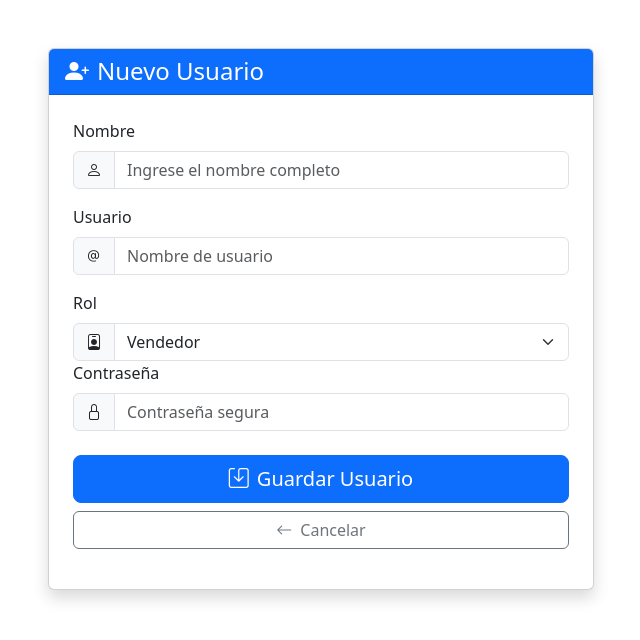
After one commit to RodrigoApaza7/www, a CodeIgniter 4 app: the page made by ventas/app/Views/auth/registro.php in a window 1280 px wide. The commit adds this page. Shown: the top 640 px of the page, without its empty margins (319-959 px from the left). Run offline with PHP 8.4 and a stand-in for CodeIgniter, Linux system fonts and the light colour scheme; the template is opened without the code that fills it, so the values that code supplies are empty; some libraries are stand-ins or nearby versions.

Commit message:
coñotumadre

```diff
--- a/ventas/app/Config/Routes.php
+++ b/ventas/app/Config/Routes.php
@@ -13,6 +13,10 @@ $routes->get('/', 'AuthController::index');
 $routes->get('login', 'AuthController::index');
 $routes->post('login/autenticar', 'AuthController::autenticar');
 $routes->get('logout', 'AuthController::logout');
+
+// Registro público
+$routes->get('registro', 'AuthController::registro');
+$routes->post('registro/guardar', 'AuthController::guardarRegistro');
 
 
 // =======================
--- /dev/null
+++ b/ventas/app/Views/auth/registro.php
@@ -0,0 +1,70 @@
+<!DOCTYPE html>
+<html lang="es">
+<head>
+    <meta charset="UTF-8">
+    <meta name="viewport" content="width=device-width, initial-scale=1.0">
+    <link href="https://cdn.jsdelivr.net/npm/bootstrap@5.3.0/dist/css/bootstrap.min.css" rel="stylesheet">
+    <link rel="stylesheet" href="https://cdn.jsdelivr.net/npm/bootstrap-icons@1.10.0/font/bootstrap-icons.css">
+</head>
+<body>
+
+<div class="container mt-5">
+    <div class="row justify-content-center">
+        <div class="col-md-6">
+            <div class="card shadow">
+                <div class="card-header bg-primary text-white">
+                    <h4 class="mb-0"><i class="bi bi-person-plus-fill me-2"></i>Nuevo Usuario</h4>
+                </div>
+                <div class="card-body p-4">
+                    <form method="post" action="<?= site_url('usuarios/guardar') ?>">
+                        <div class="mb-3">
+                            <label for="nombre" class="form-label">Nombre</label>
+                            <div class="input-group">
+                                <span class="input-group-text"><i class="bi bi-person"></i></span>
+                                <input type="text" class="form-control" id="nombre" name="nombre" placeholder="Ingrese el nombre completo" required>
+                            </div>
+                        </div>
+
+                        <div class="mb-3">
+                            <label for="usuario" class="form-label">Usuario</label>
+                            <div class="input-group">
+                                <span class="input-group-text"><i class="bi bi-at"></i></span>
+                                <input type="text" class="form-control" id="usuario" name="usuario" placeholder="Nombre de usuario">
+                            </div>
+                        </div>
+
+                        <div class="mb-3">
+                            <label for="rol" class="form-label">Rol</label>
+                            <div class="input-group">
+                                <span class="input-group-text"><i class="bi bi-person-badge"></i></span>
+                                <select name="rol" id="rol" class="form-select" required>
+                                    <option value="vendedor">Vendedor</option>
+                                </select>
+                            </div>
+
+                        <div class="mb-4">
+                            <label for="password" class="form-label">Contraseña</label>
+                            <div class="input-group">
+                                <span class="input-group-text"><i class="bi bi-lock"></i></span>
+                                <input type="password" class="form-control" id="password" name="password" placeholder="Contraseña segura">
+                            </div>
+                        </div>
+
+                        <div class="d-grid gap-2">
+                            <button type="submit" class="btn btn-primary btn-lg">
+                                <i class="bi bi-save me-2"></i>Guardar Usuario
+                            </button>
+                            <a href="<?= site_url('usuarios') ?>" class="btn btn-outline-secondary">
+                                <i class="bi bi-arrow-left me-2"></i>Cancelar
+                            </a>
+                        </div>
+                    </form>
+                </div>
+            </div>
+        </div>
+    </div>
+</div>
+
+<script src="https://cdn.jsdelivr.net/npm/bootstrap@5.3.0/dist/js/bootstrap.bundle.min.js"></script>
+</body>
+</html>
--- a/ventas/app/Views/auth_login.php
+++ b/ventas/app/Views/auth_login.php
@@ -33,7 +33,7 @@
             <button type="submit" class="btn btn-primary w-100">Ingresar</button>
             <p class="text-center mt-3">
                 ¿No tienes cuenta?
-                <a href="<?= site_url('usuarios/crear') ?>">Registrarse</a>
+                <a href="<?= site_url('registro') ?>">Registrarse</a>
             </p>
         </form>
 
```
